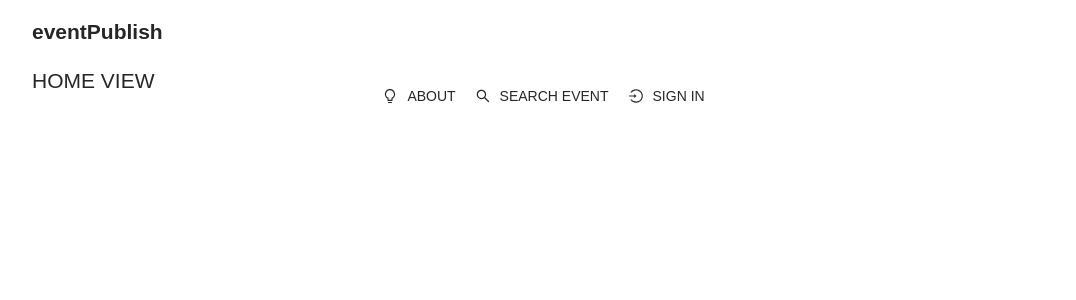
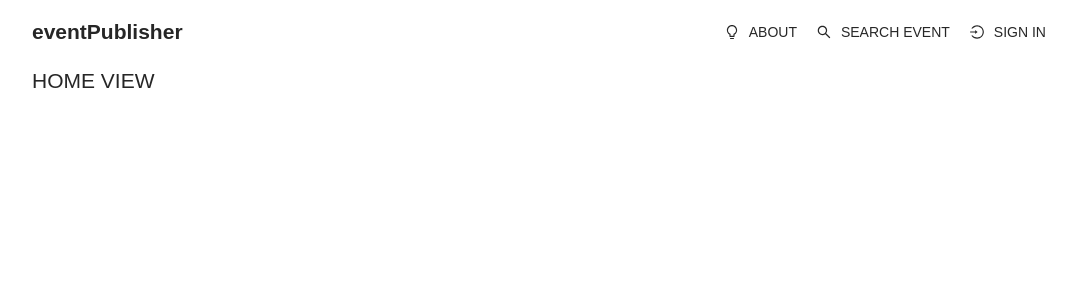
Before and after one commit to adhityasan/event-publisher-fe, a React (Create React App) app: page / in a window 1280 px wide. Shown: the top 300 px of the page, without its empty margins (96-1172 px from the left). Built offline with nearby package versions, Linux system fonts and the light colour scheme; no server answers; a web font is replaced by a local one.

Commit message:
fix: 🐛 fix layout publlic

```diff
--- a/src/layouts/PublicLayout/PublicLayoutView.tsx
+++ b/src/layouts/PublicLayout/PublicLayoutView.tsx
@@ -1,5 +1,5 @@
 import React, { useEffect, useState } from 'react';
-import { Layout, Col } from 'antd';
+import { Layout, Col, Row } from 'antd';
 import { Link } from 'react-router-dom';
 import { PublicLayoutStyle } from './_PublicLayoutStyle';
 import { PublicLayoutDesktopNav, PublicLayoutMobileNav } from './components/PublicLayoutNav';
@@ -7,7 +7,6 @@ import { PublicLayoutDesktopNav, PublicLayoutMobileNav } from './components/Publ
 const { Content, Header } = Layout;
 
 const PublicLayoutView = ({ children }: any) => {
-  const [headerClassName, setHeaderClaassName] = useState('header');
   const [isShowMobileNav, setIsShowMobileNav] = useState(false);
 
   const toggleMobileNav = () => {
@@ -15,24 +14,28 @@ const PublicLayoutView = ({ children }: any) => {
   };
 
   const listenScrollEvent = () => {
+    const publicHeaderDOM = document.getElementById('public-header');
+    if (publicHeaderDOM) {
       if (window.scrollY > 25) {
-      setHeaderClaassName('header scrolled');
+        publicHeaderDOM.setAttribute('class', 'ant-layout-header header scrolled');
       } else {
-      setHeaderClaassName('header');
+        publicHeaderDOM.setAttribute('class', 'ant-layout-header header');
+      }
     }
   };
 
   useEffect(() => {
     window.addEventListener('scroll', listenScrollEvent);
-  });
+  }, []);
 
   return (
     <div className={PublicLayoutStyle}>
       <Layout>
-        <Header className={headerClassName}>
+        <Header id="public-header" className="header">
+          <Row gutter={[12, 12]}>
             <Col span={8}>
               <Link to="/">
-              <h1 className="eventPublish-logo">eventPublish</h1>
+                <h1 className="eventPublish-logo">eventPublisher</h1>
               </Link>
             </Col>
             <Col span={16}>
@@ -41,6 +44,7 @@ const PublicLayoutView = ({ children }: any) => {
             <Col span={24}>
               <PublicLayoutMobileNav isShow={isShowMobileNav} />
             </Col>
+          </Row>
         </Header>
         <Content className="content">{children}</Content>
       </Layout>
--- a/src/layouts/PublicLayout/_PublicLayoutStyle.ts
+++ b/src/layouts/PublicLayout/_PublicLayoutStyle.ts
@@ -3,7 +3,6 @@ import { desktops, lgdesktops, tablets } from '../../assets/theme/breakpoints';
 
 export const PublicLayoutStyle = css`
   .header {
-    padding: 0 20px;
     background: #fff;
     position: fixed;
     z-index: 2;
```
Lines whose indentation alone changed are shown as unchanged.
